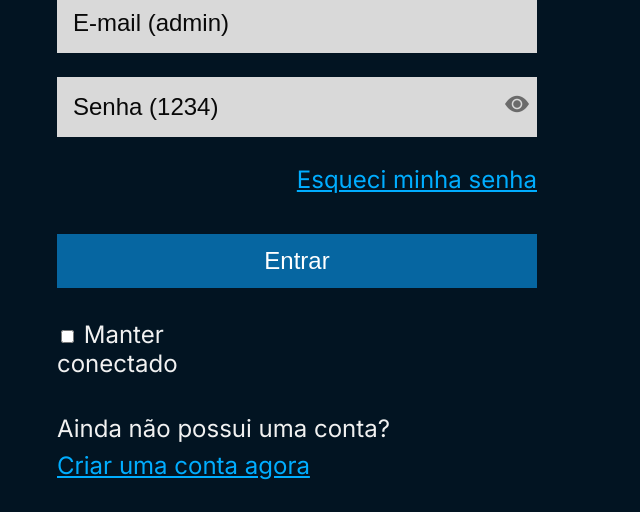
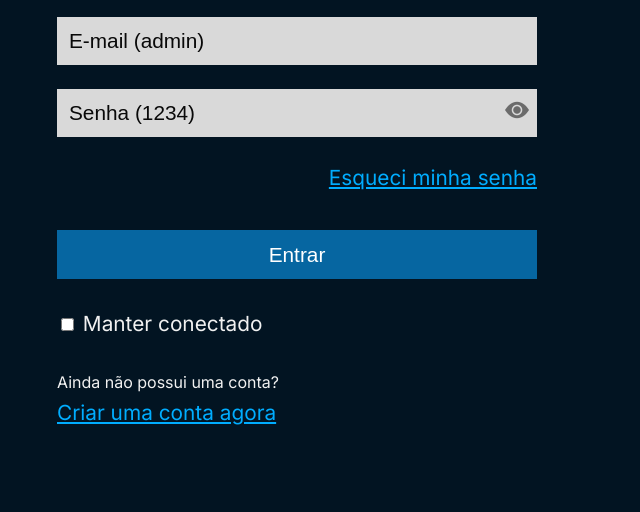
Before and after one commit to Lorran-Matheus/PROJETO-CAMPLY, a website with bundled scripts: page index.html in a window 1280 px wide. Shown: the part 288-800 px from the top of the page, without its empty margins (343-983 px from the left). Built offline with nearby package versions, Linux system fonts and the light colour scheme.

Commit message:
add mediaQ large (login-a-index)

```diff
--- a/src/assets/scss/at-rule/_globalMediaQ.scss
+++ b/src/assets/scss/at-rule/_globalMediaQ.scss
@@ -23,50 +23,9 @@
         height: 100vh;
     }
 
-    .logo__container {
-        top: -10rem;
-        width: 50vw;
-    }
-
-    #toggle-theme {
-        font-size: 2rem;
-    }
-
     // login-createAcc
     .content-login-createAcc {
         width: 50vw;
     }
 
 }
-
-@include media-break-min-height(small) {
-
-    .theme__icon {
-        z-index: 10;
-        top: 4rem;
-        left: -1rem;
-        padding: 1rem;
-    }
-}
-
-@media screen and (min-height: 769px) and (min-width: 992px) {
-    .logo__container {
-        height: 4rem;
-        top: -10rem;
-
-        img {
-            top: -4rem;
-        }
-    }
-
-    #toggle-theme {
-        z-index: 10;
-        top: -6rem;
-    }
-}
-
-@media screen and (min-width: 300px) and (max-height: 576px) {
-    #toggle-theme {
-        top: 0;
-    }
-}
--- a/src/assets/scss/base/_typograph.scss
+++ b/src/assets/scss/base/_typograph.scss
@@ -42,7 +42,24 @@ a {color: var(--link-color);}
     a{@include fontSize(small)}
 }
 
-@include media-break-min-width(medium) {}
+@include media-break-min-width(medium) {
+    //resets
+    a{@include fontSize(xsmall)}
+    //buttons
+    .btn__style {@include fontSize(xsmall)}
+    //inputs
+    .field__style {@include fontSize(xsmall)}
+    .header__container{
+        .header__title{@include fontSize(xsmall)}
+        .header__subtitle{@include fontSize(xsmall)}
+    }
+    //login-a-index
+    .check__area{@include fontSize(xsmall)}
+    .footer__link{@include fontSize(xsmall)}
+}
+
 @include media-break-min-width(large) {}
+
 @include media-break-min-width(xlarge) {}
+
 @include media-break-min-width(xxlarge) {}
--- a/src/assets/scss/components/_buttons.scss
+++ b/src/assets/scss/components/_buttons.scss
@@ -35,6 +35,7 @@
     max-width: 4rem;
     align-self: flex-end;
     justify-self: flex-end;
+    z-index: 10;
 
     @include displayFlex(row, flex-end, center);
     flex-wrap: nowrap;
@@ -44,4 +45,7 @@
         cursor: pointer;
     }
 
+    @include media-break-min-width(medium){
+        grid-area: topRight;
+    }
 }
--- a/src/assets/scss/components/_content-login.scss
+++ b/src/assets/scss/components/_content-login.scss
@@ -7,7 +7,21 @@
     max-height: 100%;
 
     @include media-break-min-width(medium) {
+        // padding: 2rem;
         width: 50vw;
         height: 100vh;
+
+        display: grid;
+        place-content: center;
+        place-items: center;
+        grid-template-columns: repeat(2, 25vw);
+        grid-template-rows: 15% 85%;
+        grid-template-areas:
+            "topLeft topRight"
+            "main main";
+    }
+
+    @include media-break-min-width(xxlarge) {
+        width: 60vw;
     }
 }
--- a/src/assets/scss/components/_inputs.scss
+++ b/src/assets/scss/components/_inputs.scss
@@ -26,6 +26,10 @@
 
     @include media-break-min-width(small){
         padding: 1rem;
+    }
+
+    @include media-break-min-width(medium){
+        padding: .75rem;
     }
 }
 
--- a/src/assets/scss/components/_logo-container.scss
+++ b/src/assets/scss/components/_logo-container.scss
@@ -24,7 +24,6 @@
     }
 
     @include media-break-min-width(small) {
-        position: relative;
         width: 100vw;
         max-width: 94%;
     }
--- a/src/assets/scss/layout/_header.scss
+++ b/src/assets/scss/layout/_header.scss
@@ -28,7 +28,7 @@
         background: var(--bg-linear-login);
     }
 
-    @media screen and (max-height: 550px){
+    @media screen and (max-height: 550px) {
         display: none;
     }
 
@@ -47,6 +47,14 @@
         &::before {
             width: 50vw; // mesmo tamanho do elemento pai
             height: 100vh;
+        }
+    }
+
+    @include media-break-min-width(xxlarge) {
+        width: 40vw;
+
+        &::before {
+            width: 40vw;
         }
     }
 
@@ -69,22 +77,19 @@
     }
 
     @include media-break-min-width(medium) {
-        & {
-            padding: 2rem;
-            position: relative;
-            top: 4rem;
-            z-index: 10;
-
-            @include displayFlex(column, center, center);
-            gap: 5rem;
-        }
+        width: 50vw;
+        @include displayFlex(column, center, center);
+        gap: 5rem;
 
         img {
             width: 16rem;
         }
     }
 
-
+    @include media-break-min-width(xxlarge) {
+        gap: 10rem;
+        width: 40vw;
+    }
 }
 
 //          desktop
@@ -94,4 +99,8 @@
 
     @include displayFlex(column, center, center);
     gap: 2rem;
+
+    @include media-break-min-width(medium) {
+        @include desktopLoginWidth(100vw, 50%, 100%);
+    }
 }
--- a/src/assets/scss/pages/_login-a-index.scss
+++ b/src/assets/scss/pages/_login-a-index.scss
@@ -20,8 +20,13 @@
     }
 
     @include media-break-min-width(medium) {
-        padding: 0;
-        width: 50vw;
+        grid-area: main;
+        padding: 1rem;
+        @include mobileLoginWidth(50vw, 23rem, 80%);
+    }
+
+    @include media-break-min-width(xxlarge) {
+        @include desktopLoginWidth(50vw, 35rem, 50%);
     }
 }
 
@@ -37,14 +42,9 @@
     }
 
     @include media-break-min-width(medium) {
+        @include desktopLoginWidth(50vw, 20rem, 100%);
         padding: 0;
         margin: 0;
-        width: 50vw;
-        min-width: 18rem;
-
-        & {
-            @include desktopLoginWidth;
-        }
 
         .login__title {
             align-self: flex-start;
@@ -115,25 +115,18 @@
     }
 
     @include media-break-min-width(medium) {
-        & {
-            @include desktopLoginWidth;
-        }
-
-        &>label {
-            width: 18rem;
-        }
+        @include desktopLoginWidth(50vw, 20rem, 100%);
 
         .field__style {
-            @include desktopLoginWidth;
+            @include desktopLoginWidth(50vw, 20rem, 100%);
         }
 
         .password__container {
-            @include desktopLoginWidth
+            @include desktopLoginWidth(50vw, 20rem, 100%)
         }
 
-
         .submit {
-            @include desktopLoginWidth;
+            @include desktopLoginWidth(50vw, 20rem, 100%);
         }
 
     }
@@ -152,6 +145,6 @@
     }
 
     @include media-break-min-width(medium) {
-        @include desktopLoginWidth;
+        @include desktopLoginWidth(50vw, 20rem, 100%);
     }
 }
--- a/src/pages/login-a-index.html
+++ b/src/pages/login-a-index.html
@@ -19,26 +19,26 @@
             <input id="usuario" class="field__style mt-2 mb-3 medium-text"
                 type="text" name="email" placeholder="E-mail (admin)" required>
 
-            <label class="password__container">
+            <div class="password__container">
                 <input id="senha" class="field__style mt-3 mb-2 medium-text"
                     type="password" name="password" placeholder="Senha (1234)"
                     required>
                 <div class="large-text field__eye bi bi-eye-fill"></div>
-            </label>
+            </div>
 
             <a href="#login-confirmEmail" class="forget mt-5 mb-5">Esqueci minha
                 senha</a>
 
             <button type="submit" class="submit btn__style btn mt-5 mb-5">Entrar</button>
 
-            <label class="check__area large-text pt-3 pb-5 mb-4">
+            <div class="check__area large-text pt-3 pb-5 mb-4">
                 <input type="checkbox"> Manter conectado
-            </label>
+            </div>
         </form>
 
         <div class="login__footer">
-            <p class="large-text">Ainda não possui uma conta?</p>
-            <a href="#login-createAcc"><p>Criar uma conta agora</p></a>
+            <p class="footer__text">Ainda não possui uma conta?</p>
+            <a href="#login-createAcc"><p class="footer__link">Criar uma conta agora</p></a>
         </div>
     </div>
 </section>
```
Also changed, not shown: src/TODO.md (+7 -8 lines), src/components/loginLayoutDesktop.html (+1 -1 lines), src/assets/css/main.css, 1 other file.
